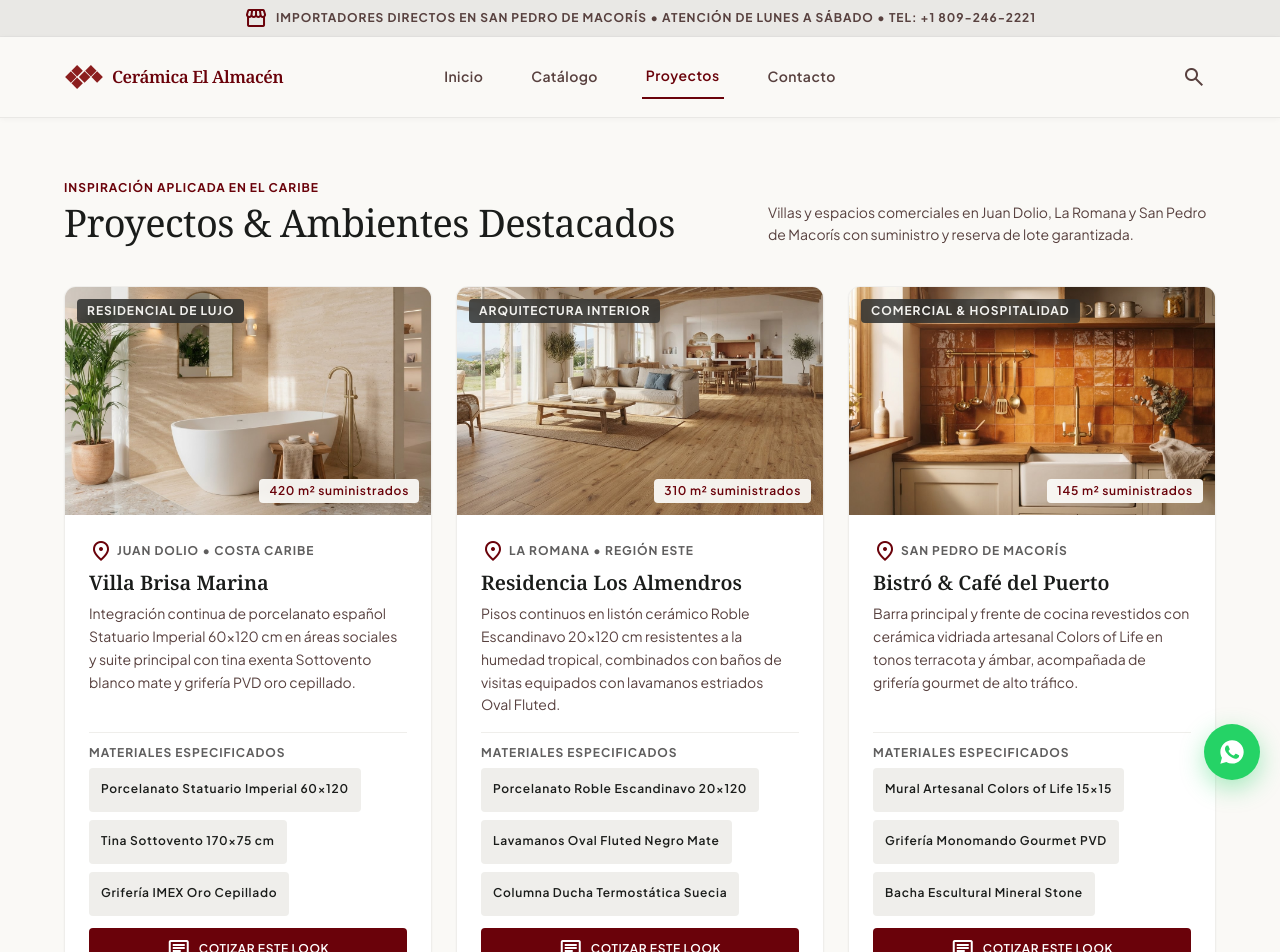
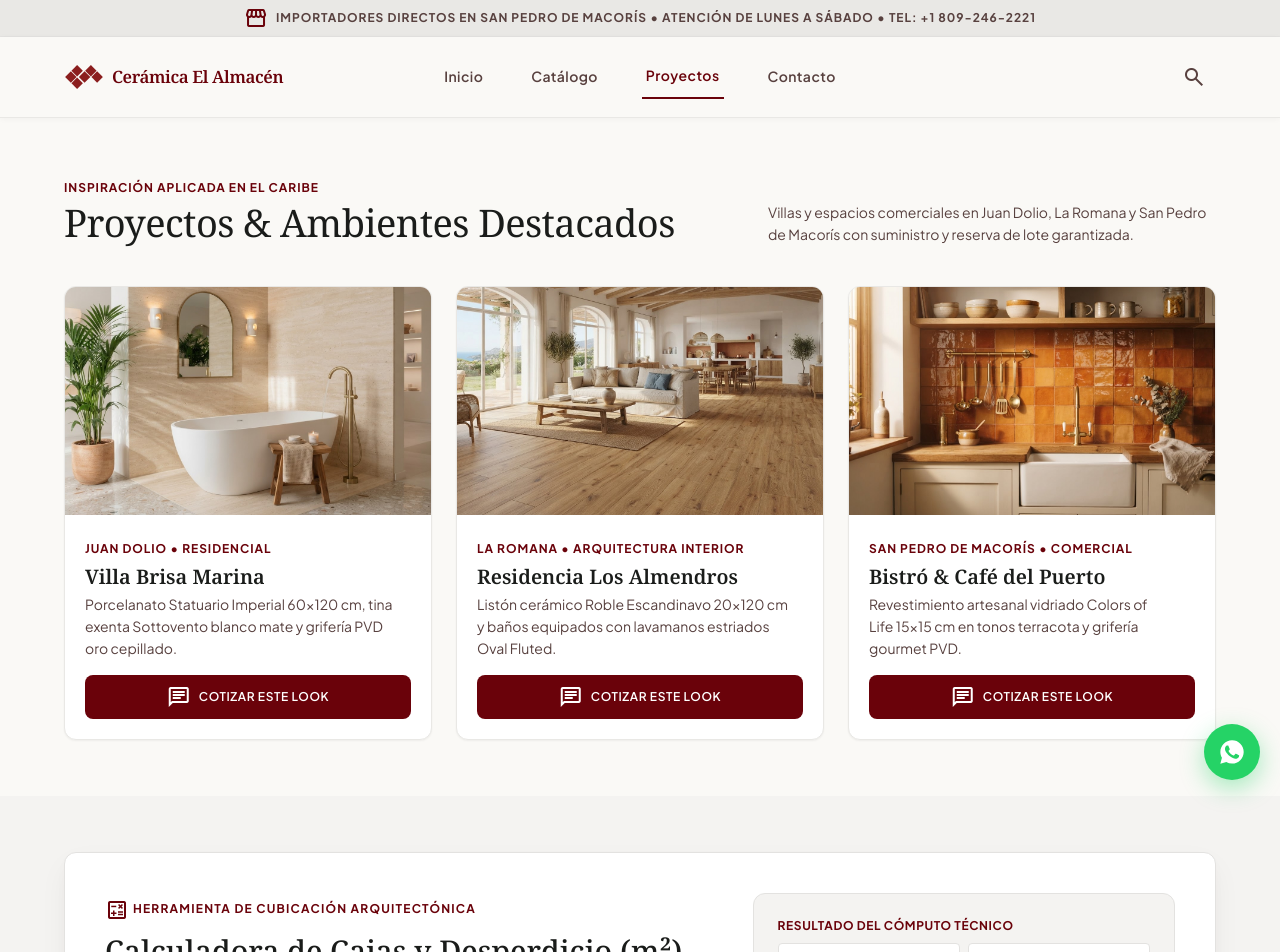
Before and after one commit to WhiteCollins/ceramica-el-almacen-web, a Next.js app: page /showroom in a window 1280 px wide. Shown: the top 952 px of the page. Built offline with nearby package versions, Linux system fonts and the light colour scheme.

Commit message:
Simplify project cards in /showroom and remove Cotizar button from catalog cards

```diff
--- a/src/app/showroom/page.tsx
+++ b/src/app/showroom/page.tsx
@@ -41,7 +41,7 @@ export default function ShowroomPage() {
             {SHOWROOM_PROJECTS.map((project, index) => (
               <article
                 key={project.id}
-                className="bg-surface-container-lowest rounded-xl overflow-hidden shadow-sm hover:shadow-atelier transition-shadow border border-surface-container flex flex-col group"
+                className="bg-surface-container-lowest rounded-xl overflow-hidden shadow-sm hover:shadow-atelier transition-shadow border border-surface-container-high flex flex-col group"
               >
                 <div className="relative aspect-[16/10] bg-surface-container overflow-hidden">
                   <Image
@@ -52,49 +52,19 @@ export default function ShowroomPage() {
                     sizes="(max-width: 1024px) 100vw, 33vw"
                     className="object-cover transition-transform duration-700 group-hover:scale-105"
                   />
-                  <div className="absolute top-3 left-3 bg-inverse-surface/85 backdrop-blur-sm text-inverse-on-surface px-2.5 py-1 rounded font-label-caps text-label-caps uppercase">
-                    {project.category}
-                  </div>
-                  <div className="absolute bottom-3 right-3 bg-surface/95 backdrop-blur-sm text-primary px-2.5 py-1 rounded font-label-md text-label-md font-semibold">
-                    {project.area}
-                  </div>
                 </div>
 
-                <div className="p-5 sm:p-6 flex flex-col justify-between flex-1 gap-4">
-                  <div className="space-y-1.5">
-                    <span className="font-label-caps text-label-caps text-secondary uppercase flex items-center gap-1">
-                      <Icon
-                        name="location_on"
-                        className="text-[15px] text-primary"
-                      />
-                      {project.location}
+                <div className="p-5 flex flex-col justify-between flex-1 gap-4">
+                  <div className="space-y-1">
+                    <span className="font-label-caps text-label-caps text-primary uppercase">
+                      {project.location} • {project.category}
                     </span>
                     <h2 className="font-headline-md text-headline-md text-on-surface font-semibold">
                       {project.title}
                     </h2>
-                    <p className="font-body-md text-body-md text-on-surface-variant leading-relaxed">
+                    <p className="font-body-sm sm:text-body-md text-on-surface-variant leading-relaxed">
                       {project.summary}
                     </p>
-                  </div>
-
-                  <div className="space-y-3 pt-3 border-t border-surface-container">
-                    <div className="space-y-1.5">
-                      <span className="font-label-caps text-label-caps text-secondary uppercase block">
-                        Materiales Especificados
-                      </span>
-                      <div className="flex flex-wrap gap-2">
-                        {project.materials.map((mat) => (
-                          <Link
-                            key={mat}
-                            href={`/catalogo?q=${encodeURIComponent(
-                              mat.split(" ")[0]
-                            )}`}
-                            className="inline-flex items-center min-h-[44px] px-3 py-2 bg-surface-container hover:bg-surface-container-highest text-on-surface rounded font-label-md text-label-md transition-colors"
-                          >
-                            {mat}
-                          </Link>
-                        ))}
-                      </div>
                   </div>
 
                   <a
@@ -103,12 +73,11 @@ export default function ShowroomPage() {
                     )}
                     target="_blank"
                     rel="noopener noreferrer"
-                      className="w-full min-h-[44px] inline-flex items-center justify-center gap-2 bg-primary hover:bg-primary-container text-on-primary py-2.5 rounded font-label-md text-label-md uppercase tracking-wider transition-colors"
+                    className="w-full min-h-[44px] inline-flex items-center justify-center gap-2 bg-primary hover:bg-primary-container text-on-primary py-2.5 rounded-lg font-label-md text-label-md uppercase tracking-wider transition-colors"
                   >
                     <Icon name="chat" className="text-[16px]" />
                     <span>Cotizar Este Look</span>
                   </a>
-                  </div>
                 </div>
               </article>
             ))}
--- a/src/components/CatalogExplorer.tsx
+++ b/src/components/CatalogExplorer.tsx
@@ -618,23 +618,13 @@ export function CatalogExplorer() {
                         />
                         <span>{product.highlightText}</span>
                       </div>
-                      <div className="grid grid-cols-2 gap-2 mt-1">
-                        <Link
-                          href={`/catalogo/${product.id}`}
-                          className="min-h-[44px] bg-surface-container hover:bg-surface-container-high text-on-surface font-label-md text-label-md py-2.5 px-2 rounded inline-flex items-center justify-center transition-colors"
-                        >
-                          Ver Detalles
-                        </Link>
-                        <a
-                          href={buildWhatsAppUrl(product.whatsappText)}
-                          target="_blank"
-                          rel="noopener noreferrer"
-                          className="min-h-[44px] bg-primary hover:bg-primary-container text-on-primary font-label-md text-label-md py-2.5 px-2 rounded flex items-center justify-center gap-1 transition-colors"
-                        >
-                          <Icon name="chat" className="text-[16px]" />
-                          <span>Cotizar</span>
-                        </a>
-                      </div>
+                      <Link
+                        href={`/catalogo/${product.id}`}
+                        className="mt-1 w-full min-h-[44px] bg-surface-container hover:bg-primary hover:text-on-primary text-on-surface font-label-md text-label-md py-2.5 px-3 rounded inline-flex items-center justify-center gap-1.5 transition-colors font-semibold"
+                      >
+                        <span>Ver Detalles</span>
+                        <Icon name="arrow_forward" className="text-[16px]" />
+                      </Link>
                     </div>
                   </div>
                 </article>
--- a/src/data/site.ts
+++ b/src/data/site.ts
@@ -240,49 +240,31 @@ export const FAQS = [
 export const SHOWROOM_PROJECTS = [
   {
     id: "villa-marina-juan-dolio",
-    location: "Juan Dolio • Costa Caribe",
-    category: "Residencial de Lujo",
+    location: "Juan Dolio",
+    category: "Residencial",
     title: "Villa Brisa Marina",
-    area: "420 m² suministrados",
     summary:
-      "Integración continua de porcelanato español Statuario Imperial 60×120 cm en áreas sociales y suite principal con tina exenta Sottovento blanco mate y grifería PVD oro cepillado.",
-    materials: [
-      "Porcelanato Statuario Imperial 60×120",
-      "Tina Sottovento 170×75 cm",
-      "Grifería IMEX Oro Cepillado",
-    ],
+      "Porcelanato Statuario Imperial 60×120 cm, tina exenta Sottovento blanco mate y grifería PVD oro cepillado.",
     image: "/images/hero/tina-sottovento-hero.jpg",
     alt: "Baño principal de Villa Brisa Marina con tina exenta Sottovento blanco mate y grifería dorada",
   },
   {
     id: "residencia-estancia-romana",
-    location: "La Romana • Región Este",
+    location: "La Romana",
     category: "Arquitectura Interior",
     title: "Residencia Los Almendros",
-    area: "310 m² suministrados",
     summary:
-      "Pisos continuos en listón cerámico Roble Escandinavo 20×120 cm resistentes a la humedad tropical, combinados con baños de visitas equipados con lavamanos estriados Oval Fluted.",
-    materials: [
-      "Porcelanato Roble Escandinavo 20×120",
-      "Lavamanos Oval Fluted Negro Mate",
-      "Columna Ducha Termostática Suecia",
-    ],
+      "Listón cerámico Roble Escandinavo 20×120 cm y baños equipados con lavamanos estriados Oval Fluted.",
     image: "/images/products/porcelanato-roble-escandinavo.jpg",
     alt: "Sala abierta con piso de porcelanato tipo madera Roble Escandinavo 20x120 cm",
   },
   {
     id: "atelier-gastronomico-spm",
     location: "San Pedro de Macorís",
-    category: "Comercial & Hospitalidad",
+    category: "Comercial",
     title: "Bistró & Café del Puerto",
-    area: "145 m² suministrados",
     summary:
-      "Barra principal y frente de cocina revestidos con cerámica vidriada artesanal Colors of Life en tonos terracota y ámbar, acompañada de grifería gourmet de alto tráfico.",
-    materials: [
-      "Mural Artesanal Colors of Life 15×15",
-      "Grifería Monomando Gourmet PVD",
-      "Bacha Escultural Mineral Stone",
-    ],
+      "Revestimiento artesanal vidriado Colors of Life 15×15 cm en tonos terracota y grifería gourmet PVD.",
     image: "/images/hero/editorial-color-backsplash.jpg",
     alt: "Salpicadero artesanal con baldosas vidriadas en tonos terracota y detalles en latón cepillado",
   },
```
Lines whose indentation alone changed are shown as unchanged.
